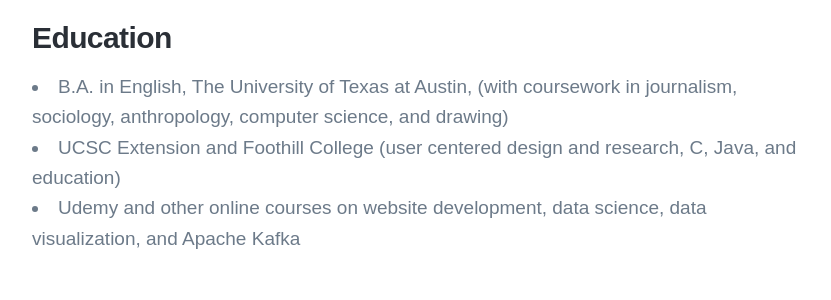
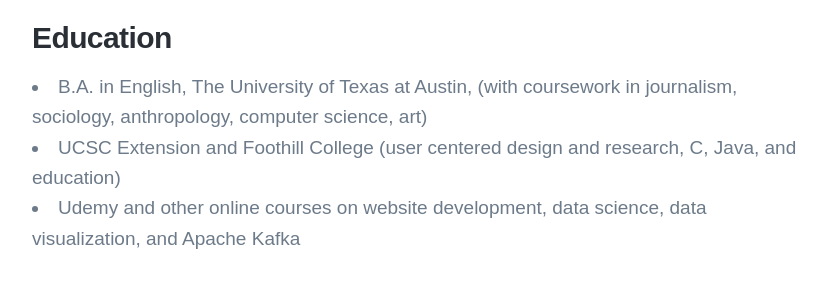
Before and after one commit to londoncalling/slow-motion-stories, a Jekyll site: the page built from _pages/portfolio.md, in a window 1280 px wide and 900 px high, scrolled down 3639 px. Shown: the part 423-723 px from the top of the window, without its empty margins (224-1055 px from the left). Built offline with Jekyll 4.4.1, drawn with Linux system fonts in a browser that asks for light colours; nearby versions of some CDN libraries; some web fonts are replaced.

Commit message:
tweak to education

```diff
--- a/_pages/portfolio.md
+++ b/_pages/portfolio.md
@@ -98,6 +98,6 @@
 
 ### Education
 
-- B.A. in English, The University of Texas at Austin, (with coursework in journalism, sociology, anthropology, computer science, and drawing)
+- B.A. in English, The University of Texas at Austin, (with coursework in journalism, sociology, anthropology, computer science, art)
 - UCSC Extension and Foothill College (user centered design and research, C, Java, and education)
 - Udemy and other online courses on website development, data science, data visualization, and Apache Kafka
```
